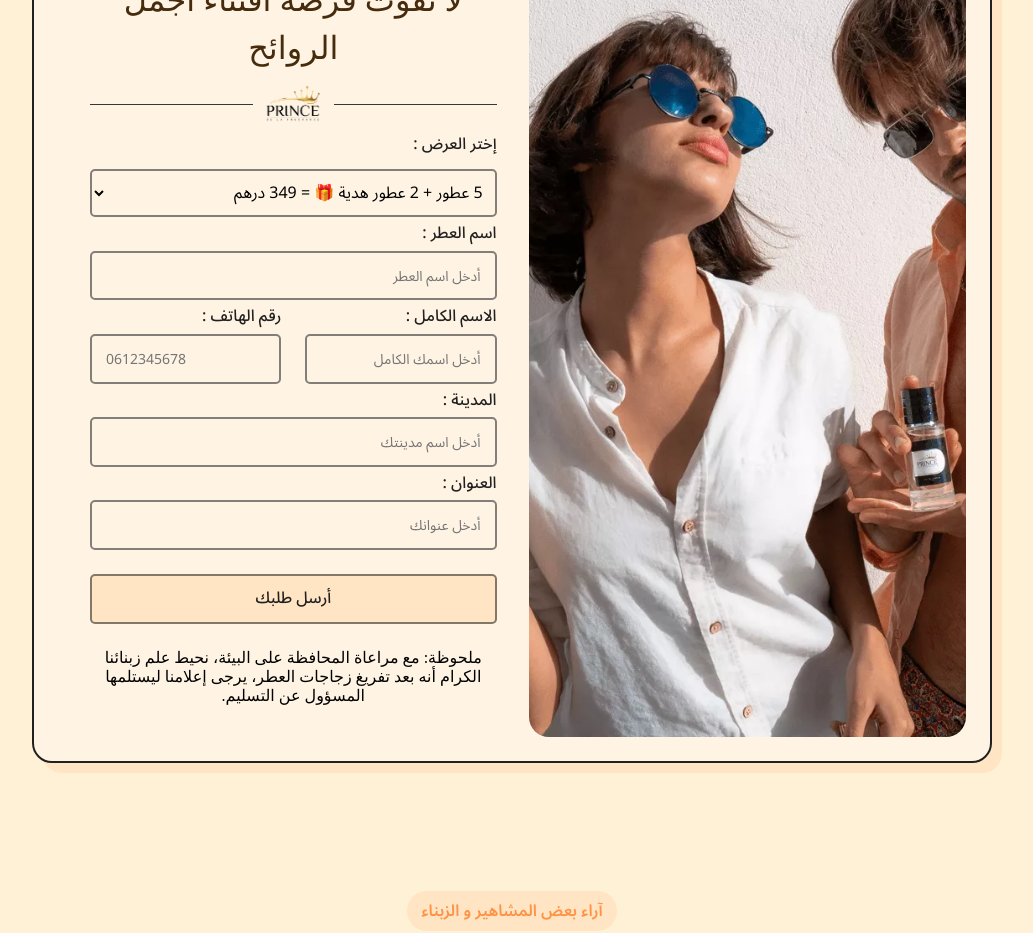
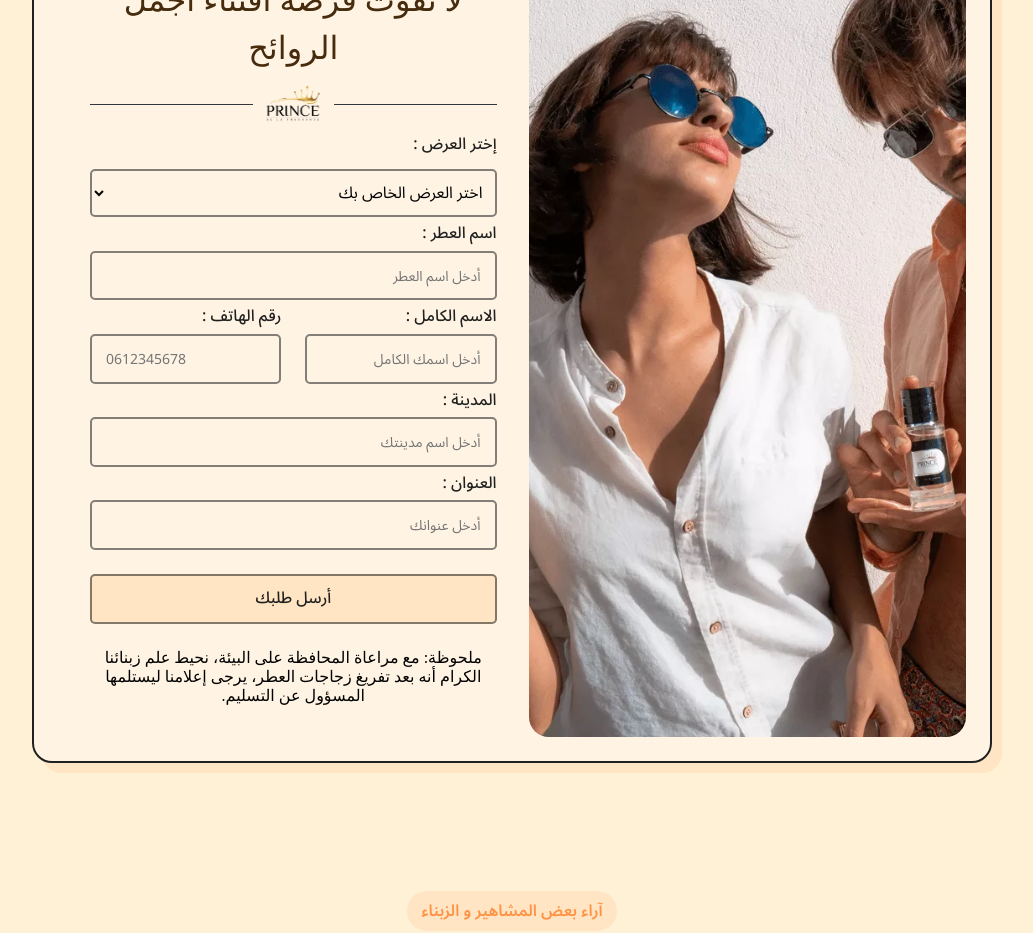
Before and after one commit to 0adev/le-prince-perfume-landing-page, a React (Vite) app: page / in a window 1280 px wide. Shown: the part 4120-5053 px from the top of the page, without its empty margins (128-1161 px from the left). Built offline with nearby package versions, Linux system fonts and the light colour scheme; a web font is replaced by a local one.

Commit message:
validate the order form

```diff
--- a/src/containers/order/Order.jsx
+++ b/src/containers/order/Order.jsx
@@ -1,10 +1,86 @@
-import React from "react";
+import React, { useState } from "react";
 import { SectionHeader } from "../../components";
 import CtaButton from "../../components/ctaButton/CtaButton";
 import logo from "../../assets/logo.webp";
 import "./order.css";
 
 const Order = () => {
+  const [formData, setFormData] = useState({
+    offer: "اختر العرض الخاص بك",
+    perfumeName: "",
+    userName: "",
+    userPhone: "",
+    userCity: "",
+    userAddress: "",
+  });
+
+  const [errors, setErrors] = useState({});
+
+  const handleChange = e => {
+    setFormData({ ...formData, [e.target.name]: e.target.value });
+    setErrors({ ...errors, [e.target.name]: "" }); // clear error on change
+  };
+
+  const validate = () => {
+    const newErrors = {};
+    if (formData.offer === "اختر العرض الخاص بك")
+      newErrors.offer = "يرجى اختيار العرض المناسب";
+    if (!formData.perfumeName.trim())
+      newErrors.perfumeName = "يرجى إدخال اسم العطر";
+    if (!formData.userName.trim())
+      newErrors.userName = "يرجى إدخال الاسم الكامل";
+    if (!/^\d{10}$/.test(formData.userPhone))
+      newErrors.userPhone = "رقم الهاتف غير صالح (10 أرقام)";
+    if (!formData.userCity.trim()) newErrors.userCity = "يرجى إدخال المدينة";
+    if (!formData.userAddress.trim())
+      newErrors.userAddress = "يرجى إدخال العنوان";
+    return newErrors;
+  };
+
+  const handleSubmit = e => {
+    e.preventDefault();
+
+    const validationErrors = validate();
+    if (Object.keys(validationErrors).length > 0) {
+      setErrors(validationErrors);
+      return;
+    }
+
+    setErrors({});
+
+    fetch("https://formsubmit.co/ayoubaguirar101@gmail.com", {
+      method: "POST",
+      headers: {
+        "Content-Type": "application/json",
+        Accept: "application/json",
+      },
+      body: JSON.stringify({
+        offer: formData.offer,
+        perfumeName: formData.perfumeName,
+        userName: formData.userName,
+        userPhone: formData.userPhone,
+        userCity: formData.userCity,
+        userAddress: formData.userAddress,
+      }),
+    })
+      .then(res => {
+        if (res.ok) {
+          alert("✅ تم إرسال طلبك بنجاح!");
+          setFormData({
+            offer: "اختر العرض الخاص بك",
+            perfumeName: "",
+            userName: "",
+            userPhone: "",
+            userCity: "",
+            userAddress: "",
+          });
+        } else {
+          alert("❌ حدث خطأ أثناء الإرسال. حاول مرة أخرى.");
+        }
+      })
+      .catch(() => alert("❌ لا يمكن إرسال الطلب الآن."));
+  };
+
   return (
     <div
       className="princedlf__order section__margin"
@@ -14,12 +90,9 @@ const Order = () => {
       <CtaButton />
       <SectionHeader title={"طلب المنتج"} subTitle={"عطرك المفضل بانتظارك"} />
       <div className="princedlf__order-container w-100 d-flex">
-        {/* <!-- left side (image) --> */}
         <div className="left-side w-100"></div>
 
-        {/* <!-- right side (form) --> */}
         <div className="right-side w-100 d-grid place-items-center">
-          {/* <!-- form title --> */}
           <div className="title d-grid place-items-center gap-1">
             <h3 className="marhey-ff fs-9 text-primary fw-medium text-center text-beige-700">
               اطلب الآن
@@ -28,135 +101,154 @@ const Order = () => {
               لا تفوت فرصة اقتناء أجمل الروائح
             </p>
           </div>
-          {/* <!-- form logo --> */}
+
           <div className="logo w-100 d-flex align-items-center justify-content-center position-relative">
-            <img src={logo} alt="" />
+            <img src={logo} alt="Logo" />
           </div>
-          <form className="w-100 d-grid gap-2" action={postMessage}>
-            {/* <!-- parfume offer --> */}
+
+          <form className="w-100 d-grid gap-2" onSubmit={handleSubmit}>
+            {/* Offer Selection */}
             <div className="perfumes-offer d-grid gap-3 primary-ff">
               <label
+                htmlFor="offer"
                 className="primary-ff fw-medium fs-2 text-primary cursor-pointer"
-                htmlFor="offer"
               >
                 إختر العرض :
               </label>
               <select
                 name="offer"
                 id="offer"
-                defaultValue={"5 عطور + 2 عطور هدية 🎁  = 349 درهم"}
+                value={formData.offer}
+                onChange={handleChange}
               >
-                <option
-                  className="primary-ff fw-medium fs-2 text-primary"
-                  value="اختر العرض الخاص بك"
-                >
-                  اختر العرض الخاص بك
-                </option>
-                <option
-                  className="primary-ff fw-medium fs-2 text-primary"
-                  value="2 عطور + 1 عطر هدية  🎁  = 199 درهم "
-                >
+                <option value="اختر العرض الخاص بك">اختر العرض الخاص بك</option>
+                <option value="2 عطور + 1 عطر هدية  🎁  = 199 درهم ">
                   2 عطور + 1 عطر هدية 🎁 = 199 درهم
                 </option>
-                <option
-                  className="primary-ff fw-medium fs-2 text-primary"
-                  value="3 عطور + 2 عطور هدية 🎁  = 249 درهم"
-                >
+                <option value="3 عطور + 2 عطور هدية 🎁  = 249 درهم">
                   3 عطور + 2 عطور هدية 🎁 = 249 درهم
                 </option>
-                <option
-                  className="primary-ff fw-medium fs-2 text-primary"
-                  value="5 عطور + 2 عطور هدية 🎁  = 349 درهم"
-                >
+                <option value="5 عطور + 2 عطور هدية 🎁  = 349 درهم">
                   5 عطور + 2 عطور هدية 🎁 = 349 درهم
                 </option>
               </select>
+              {errors.offer && (
+                <small className="text-red fw-medium">{errors.offer}</small>
+              )}
             </div>
-            {/* <!-- perfume name feild --> */}
+
+            {/* Perfume Name */}
             <label
+              htmlFor="perfumeName"
               className="primary-ff fw-medium fs-2 text-primary cursor-pointer"
-              htmlFor="perfume-name"
             >
               اسم العطر :
             </label>
             <input
               type="text"
+              name="perfumeName"
+              id="perfumeName"
               placeholder="أدخل اسم العطر"
-              name="perfume-name"
-              id="perfume-name"
-              required
+              value={formData.perfumeName}
+              onChange={handleChange}
             />
-            {/* <!-- user name feild --> */}
+            {errors.perfumeName && (
+              <small className="text-red fw-medium">{errors.perfumeName}</small>
+            )}
+
+            {/* Name & Phone */}
             <div className="user-name-phone d-flex gap-5 w-100">
               <div className="name d-grid gap-2 w-100">
                 <label
+                  htmlFor="userName"
                   className="primary-ff fw-medium fs-2 text-primary cursor-pointer"
-                  htmlFor="user-name"
                 >
                   الاسم الكامل :
                 </label>
                 <input
                   type="text"
+                  name="userName"
+                  id="userName"
                   placeholder="أدخل اسمك الكامل"
-                  name="user-name"
-                  id="user-name"
-                  required
+                  value={formData.userName}
+                  onChange={handleChange}
                 />
+                {errors.userName && (
+                  <small className="text-red fw-medium">
+                    {errors.userName}
+                  </small>
+                )}
               </div>
-              {/* <!-- phone number feild --> */}
               <div className="phone-number d-grid gap-2 w-100">
                 <label
+                  htmlFor="userPhone"
                   className="primary-ff fw-medium fs-2 text-primary cursor-pointer"
-                  htmlFor="user-phone"
                 >
                   رقم الهاتف :
                 </label>
                 <input
                   type="tel"
-                  pattern="[0-9]{10}"
+                  name="userPhone"
+                  id="userPhone"
                   placeholder="0612345678"
-                  name="user-phone"
-                  id="user-phone"
-                  required
+                  value={formData.userPhone}
+                  onChange={handleChange}
                 />
+                {errors.userPhone && (
+                  <small className="text-red fw-medium">
+                    {errors.userPhone}
+                  </small>
+                )}
               </div>
             </div>
-            {/* <!-- city feild --> */}
+
+            {/* City */}
             <label
+              htmlFor="userCity"
               className="primary-ff fw-medium fs-2 text-primary cursor-pointer"
-              htmlFor="user-city"
             >
               المدينة :
             </label>
             <input
               type="text"
+              name="userCity"
+              id="userCity"
               placeholder="أدخل اسم مدينتك"
-              name="user-city"
-              id="user-city"
-              required
+              value={formData.userCity}
+              onChange={handleChange}
             />
-            {/* <!-- address feild --> */}
+            {errors.userCity && (
+              <small className="text-red fw-medium">{errors.userCity}</small>
+            )}
+
+            {/* Address */}
             <label
+              htmlFor="userAddress"
               className="primary-ff fw-medium fs-2 text-primary cursor-pointer"
-              htmlFor="user-address"
             >
               العنوان :
             </label>
             <input
               type="text"
+              name="userAddress"
+              id="userAddress"
               placeholder="أدخل عنوانك"
-              name="user-address"
-              id="user-address"
-              required
+              value={formData.userAddress}
+              onChange={handleChange}
             />
-            {/* <!-- Submite Button --> */}
+            {errors.userAddress && (
+              <small className="text-red fw-medium">{errors.userAddress}</small>
+            )}
+
+            {/* Submit */}
             <button
               type="submit"
               className="submit-btn w-100 primary-ff fs-2 fw-medium text-primary cursor-pointer"
             >
               أرسل طلبك
             </button>
-            {/* <!-- Note --> */}
+
+            {/* Note */}
             <div className="note">
               <p className="text-center markazi-ff fw-medium fs-2 line-h-1-2">
                 ملحوظة: مع مراعاة المحافظة على البيئة، نحيط علم زبنائنا الكرام
```
